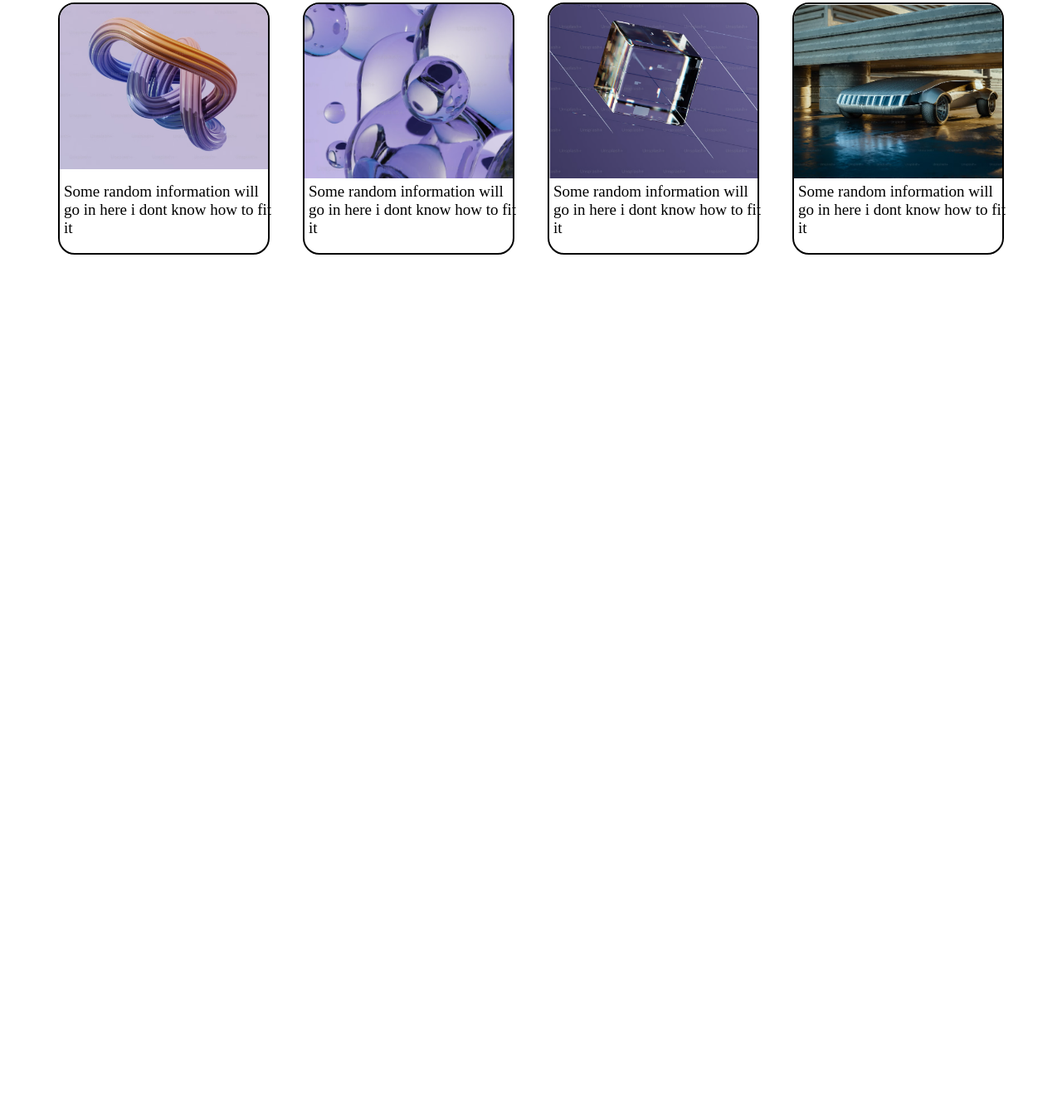
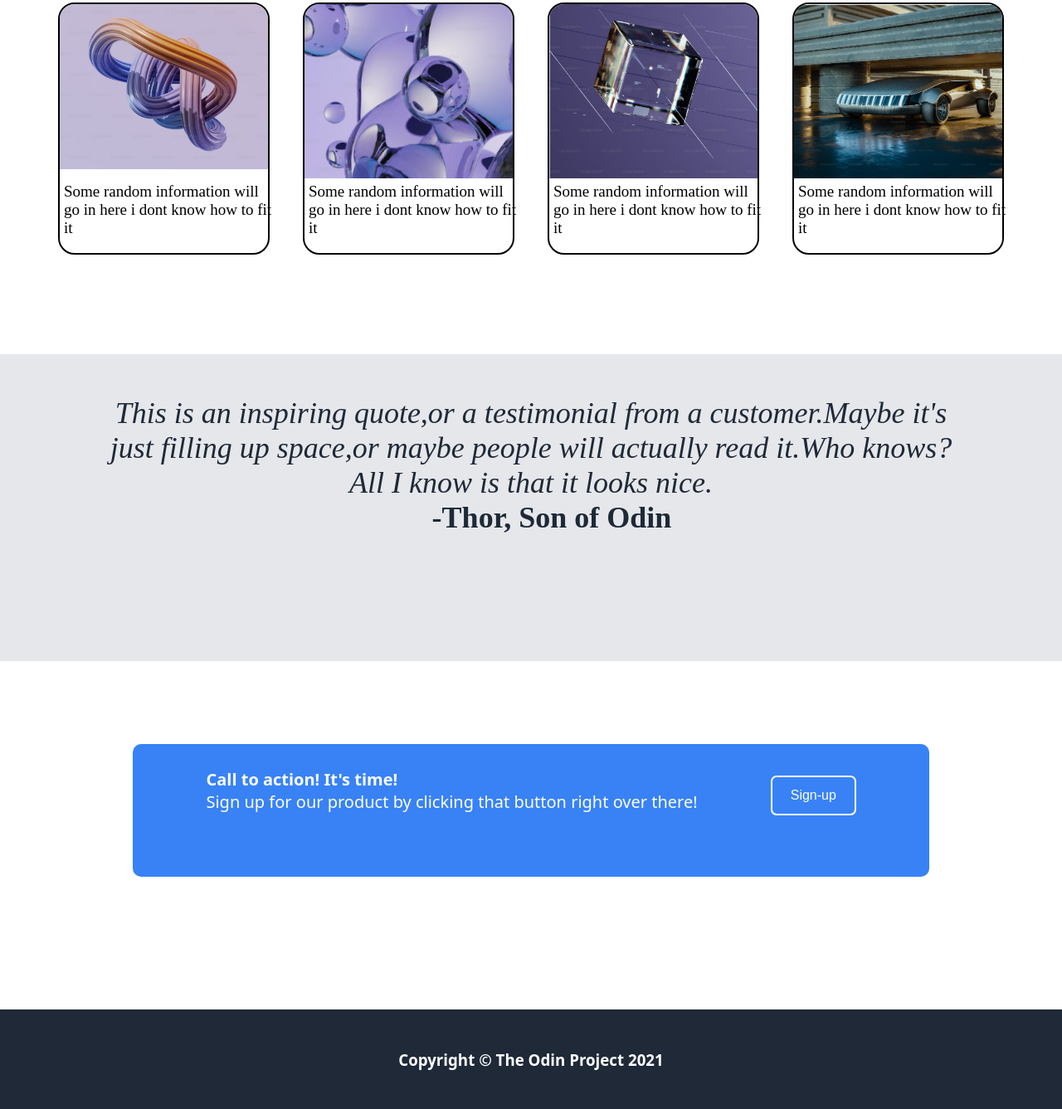
Before and after one commit to ashutoshdas1337/odin-Landing-Page, a plain HTML site: page index.html in a window 1280 px wide. Shown: the part 838-2175 px from the top of the page at 83% size. Before the commit the page ends 1215 px from the top, so only its background shows below. Drawn offline with Linux system fonts and the light colour scheme.

Commit message:
footer added

```diff
--- a/index.html
+++ b/index.html
@@ -81,6 +81,30 @@
 
 
         }
+        .quote{
+            margin-top: 50px;
+            background-color: #E5E7EB;
+            font-size: 36px;
+            font-weight: 100;
+            color: #1F2937;
+            height: 40vh;
+            text-align: center;
+        }
+        .main-2{
+            height: 40vh;
+            background-color: white;
+            padding: 50px;
+            padding-top: 50px;
+        }
+        .product-info{
+            margin-top: 50px;
+            width: 75vw;
+            height: 20vh;
+            background-color: #3882f6;
+            border-radius:10px ;
+            margin-left: auto;
+            margin-right: auto;
+        }
     </style>
 </head>
 <body>
@@ -136,6 +160,35 @@
             </div>
 
         </div>
+        <div class="quote" style="padding-top: 50px;">
+            <div class="quote-container" style="width: 82%;height: 50%;margin-left: auto;margin-right: auto;">
+
+                <i>This is an inspiring quote,or a testimonial from a customer.Maybe it's just filling up space,or maybe people will actually read it.Who knows? All I know is that it looks nice.</i>
+                <p style="margin-left: 50px;">
+
+                    <b>-Thor, Son of Odin</b>
+                </p>
+            </div>
+            </div>
+    <div class="main-2">
+        <div class="product-info" style="display: flex; justify-content: space-evenly;">
+            <div class="product-text" style="color: white;font-size: 20px;font-family: system-ui, -apple-system, BlinkMacSystemFont, 'Segoe UI', Roboto, Oxygen, Ubuntu, Cantarell, 'Open Sans', 'Helvetica Neue', sans-serif;margin-top: 3%;">
+                <b>
+
+                    Call to action! It's time!
+                </b>
+                <p style="color: white;">Sign up for our product by clicking that button right over there!</p>
+            </div>
+            <div class="product-signup" style="margin-top: 4%;"><button style="width: 8vw;height: 6vh;color: white;background-color: #3882f6;border-radius: 7px;font-size: 16px;border:2px solid white;">Sign-up</button></div>
+        </div>
+    </div>
+    </div>
+    <div class="footer" style="background-color: #1F2937;height: 15vh;color: white;text-align: center;display: flex;justify-content: center;align-items: center;font-family: system-ui, -apple-system, BlinkMacSystemFont, 'Segoe UI', Roboto, Oxygen, Ubuntu, Cantarell, 'Open Sans', 'Helvetica Neue', sans-serif;font-weight: lighter;">
+        <div class="foo" style="">
+
+            <h3 >Copyright &#169; The Odin Project 2021</h3>
+        </div>
+
     </div>
 </body>
 </html>
```
